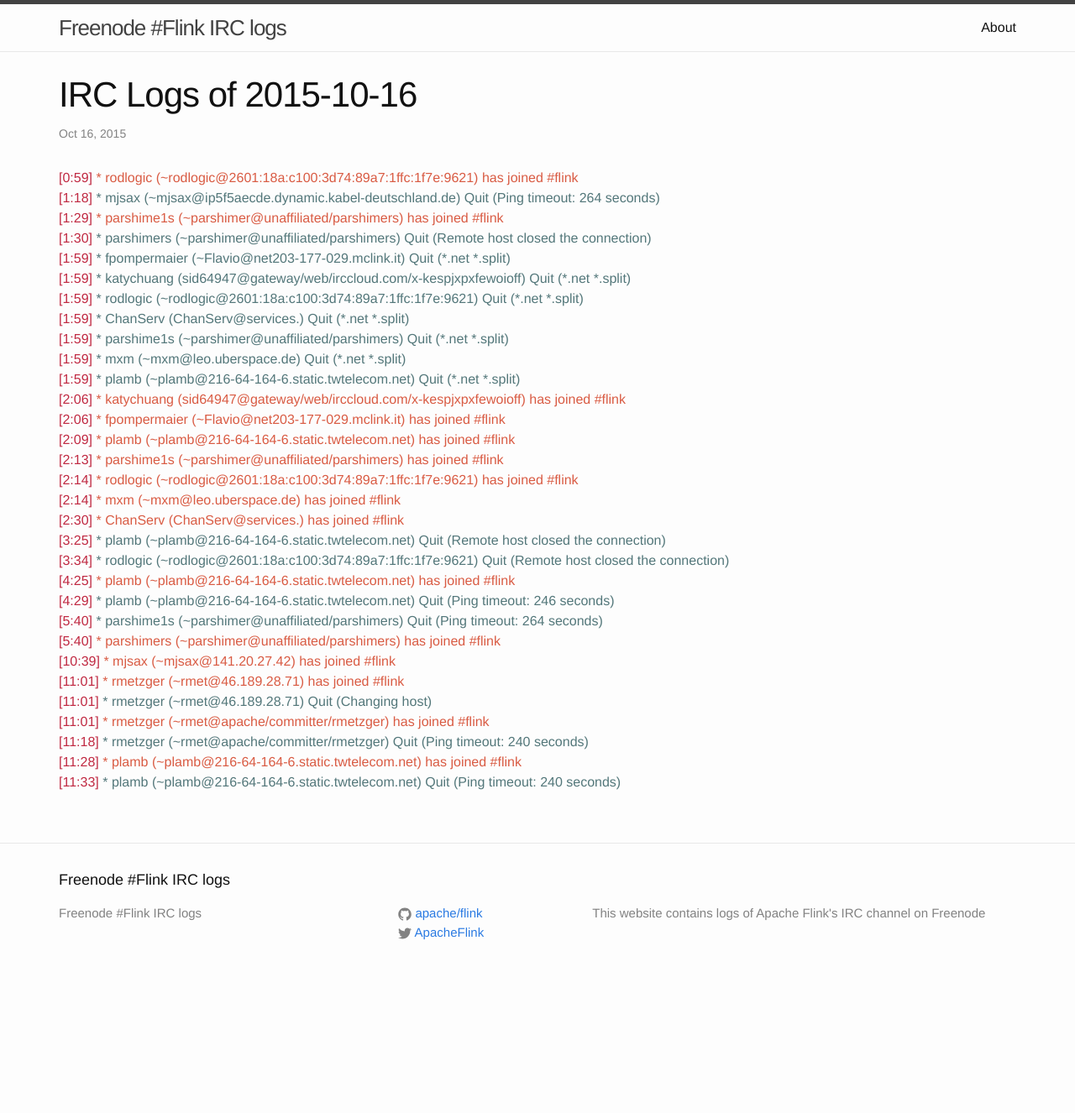
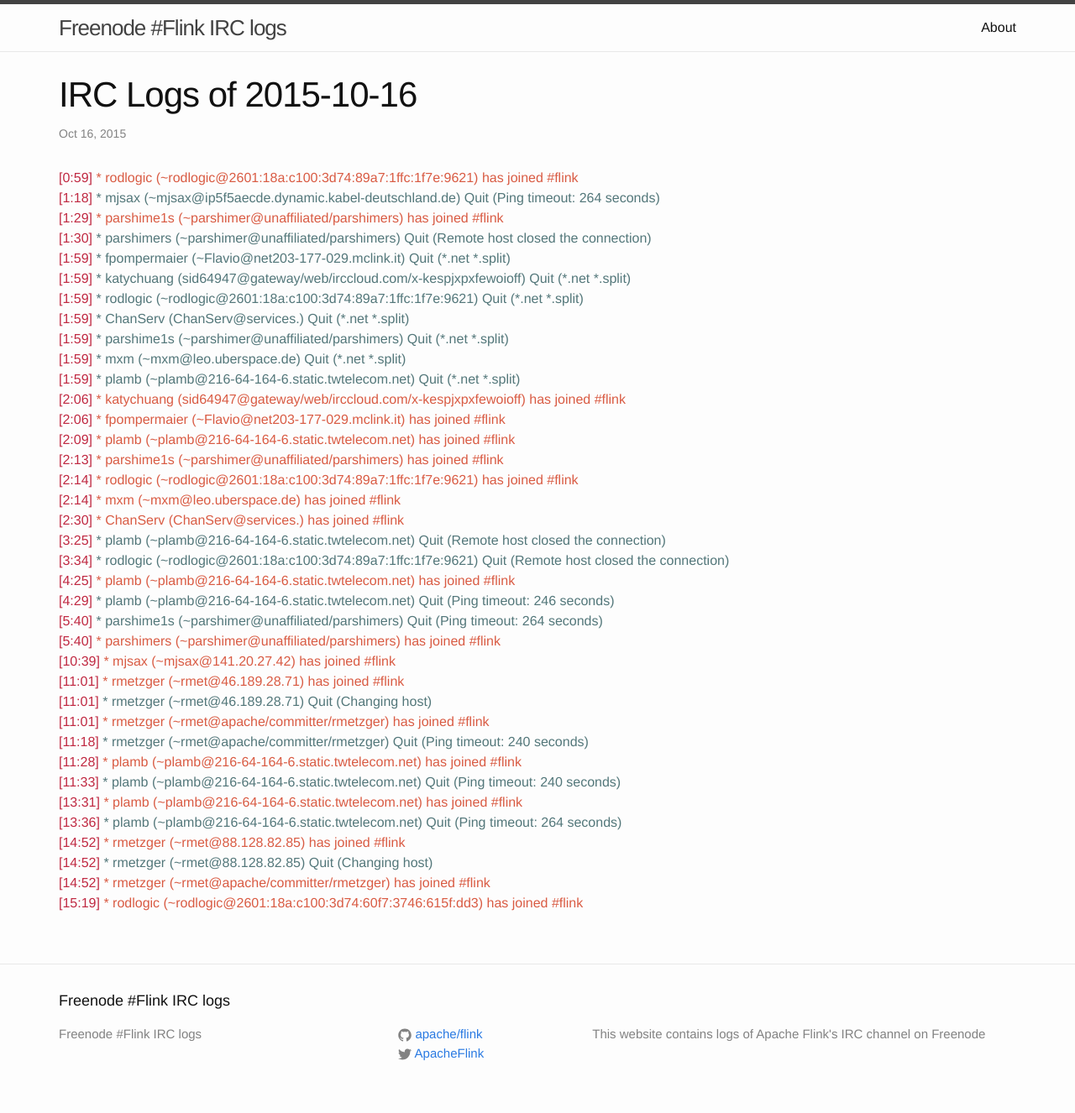
Before and after one commit to flink-irc-logs/flink-irc-logs.github.io, a Jekyll site: the page built from _posts/2015-10-16-logs.markdown, in a window 1280 px wide. Shown: the whole page at 84% size. Built offline with Jekyll 4.4.1, drawn with Linux system fonts in a browser that asks for light colours; before the commit the page ends 1182 px from its top, so only the background shows below that.

Commit message:
Update of the logs on Fri Oct 16 15:26:52 CEST 2015

```diff
--- a/_posts/2015-10-16-logs.markdown
+++ b/_posts/2015-10-16-logs.markdown
@@ -35,3 +35,9 @@
 <span class="irc-date">[11:18]</span> <span class="irc-navy">* rmetzger (~rmet@apache/committer/rmetzger) Quit (Ping timeout: 240 seconds)</span><br />
 <span class="irc-date">[11:28]</span> <span class="irc-green">* plamb (~plamb@216-64-164-6.static.twtelecom.net) has joined #flink</span><br />
 <span class="irc-date">[11:33]</span> <span class="irc-navy">* plamb (~plamb@216-64-164-6.static.twtelecom.net) Quit (Ping timeout: 240 seconds)</span><br />
+<span class="irc-date">[13:31]</span> <span class="irc-green">* plamb (~plamb@216-64-164-6.static.twtelecom.net) has joined #flink</span><br />
+<span class="irc-date">[13:36]</span> <span class="irc-navy">* plamb (~plamb@216-64-164-6.static.twtelecom.net) Quit (Ping timeout: 264 seconds)</span><br />
+<span class="irc-date">[14:52]</span> <span class="irc-green">* rmetzger (~rmet@88.128.82.85) has joined #flink</span><br />
+<span class="irc-date">[14:52]</span> <span class="irc-navy">* rmetzger (~rmet@88.128.82.85) Quit (Changing host)</span><br />
+<span class="irc-date">[14:52]</span> <span class="irc-green">* rmetzger (~rmet@apache/committer/rmetzger) has joined #flink</span><br />
+<span class="irc-date">[15:19]</span> <span class="irc-green">* rodlogic (~rodlogic@2601:18a:c100:3d74:60f7:3746:615f:dd3) has joined #flink</span><br />
```
